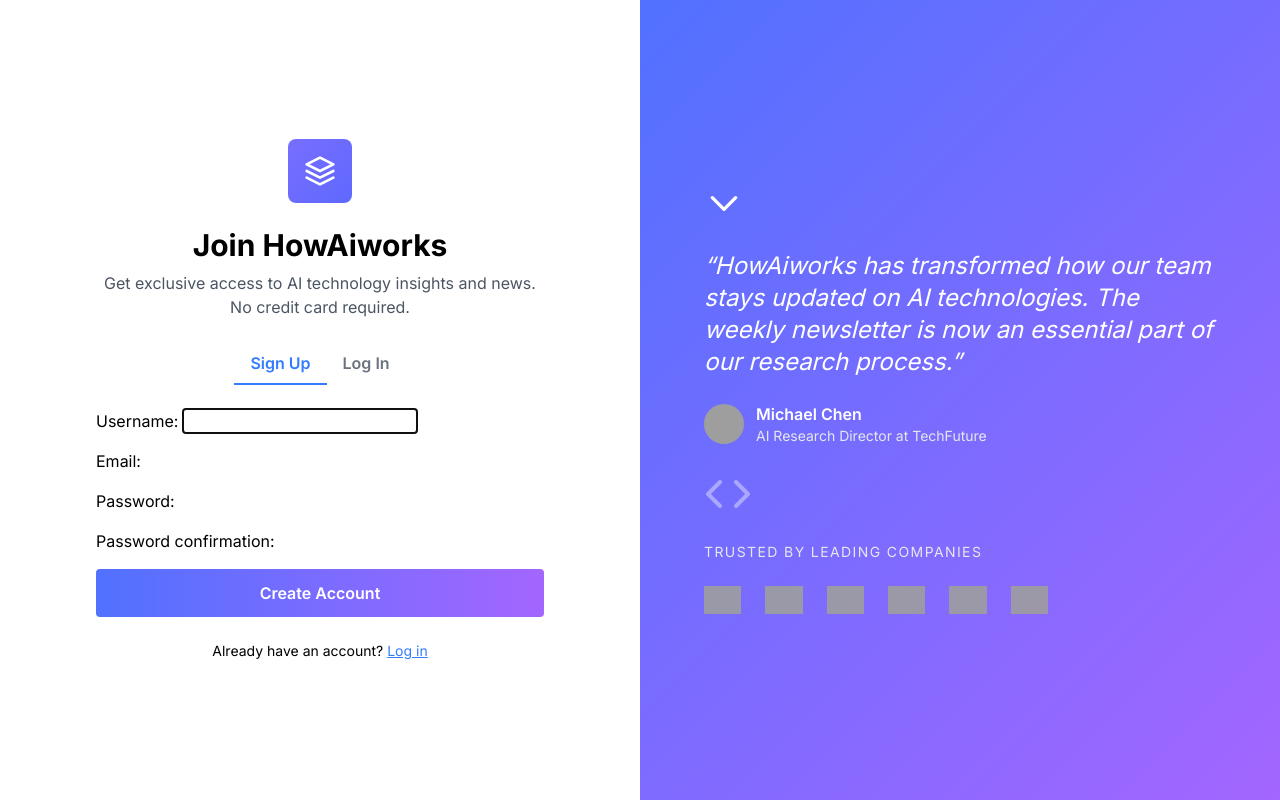
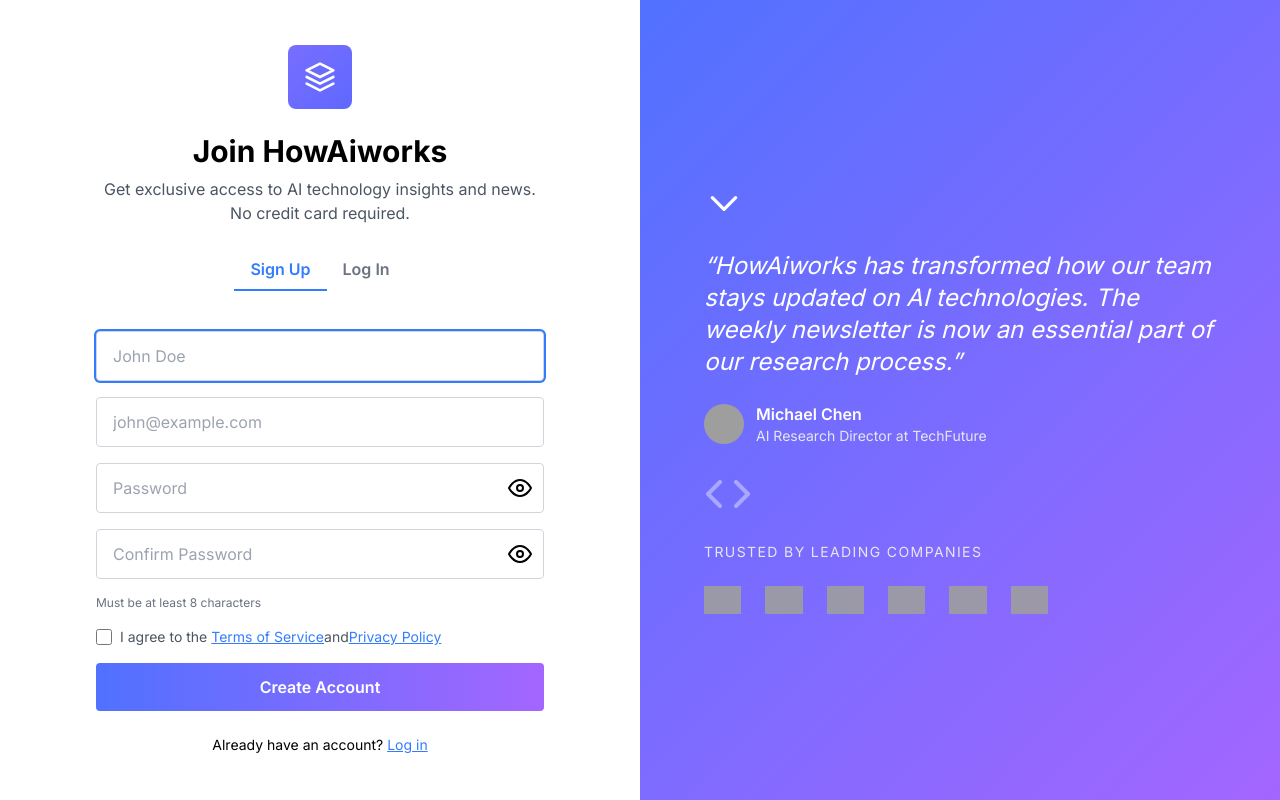
Before and after one commit to rammedisetti/ai-blog, a Django app: page /accounts/auth/ in a window 1280 px wide. Run offline with Django 5.2, Linux system fonts and the light colour scheme; some libraries are stand-ins or nearby versions; grey boxes are pictures that could not be loaded.

Commit message:
AI-26: use widget tweaks for auth forms

```diff
--- a/accounts/templates/accounts/auth_split.html
+++ b/accounts/templates/accounts/auth_split.html
@@ -1,4 +1,4 @@
-{% load static %}
+{% load static widget_tweaks %}
 <!DOCTYPE html>
 <html lang="en">
 <head>
@@ -22,43 +22,41 @@
                 <button id="signupTab" class="px-4 py-2 font-semibold border-b-2 {% if active_form == 'signup' %}border-[#347CFF] text-[#347CFF]{% else %}border-transparent text-gray-500{% endif %}">Sign Up</button>
                 <button id="loginTab" class="px-4 py-2 font-semibold border-b-2 {% if active_form == 'login' %}border-[#347CFF] text-[#347CFF]{% else %}border-transparent text-gray-500{% endif %}">Log In</button>
             </div>
+
             <form id="signupForm" class="space-y-4 {% if active_form != 'signup' %}hidden{% endif %}" method="post" action="{% url 'accounts:signup' %}">
                 {% csrf_token %}
                 {{ signup_form.non_field_errors }}
-                <div>
-                    {{ signup_form.username.label_tag }}
-                    {{ signup_form.username }}
-                    {{ signup_form.username.errors }}
+                {{ signup_form.username|add_class:'w-full px-4 py-3 border border-gray-300 rounded focus:outline-none focus:ring-2 focus:ring-[#347CFF]'|attr:'placeholder:John Doe' }}
+                {{ signup_form.email|add_class:'w-full px-4 py-3 border border-gray-300 rounded focus:outline-none focus:ring-2 focus:ring-[#347CFF]'|attr:'placeholder:john@example.com' }}
+                <div class="relative">
+                    {{ signup_form.password1|add_class:'w-full px-4 py-3 border border-gray-300 rounded focus:outline-none focus:ring-2 focus:ring-[#347CFF]'|attr:'id:signupPassword'|attr:'placeholder:Password' }}
+                    <span class="absolute inset-y-0 right-3 flex items-center cursor-pointer" onclick="togglePassword('signupPassword', this)">
+                        <i data-feather="eye"></i>
+                    </span>
                 </div>
-                <div>
-                    {{ signup_form.email.label_tag }}
-                    {{ signup_form.email }}
-                    {{ signup_form.email.errors }}
+                <div class="relative">
+                    {{ signup_form.password2|add_class:'w-full px-4 py-3 border border-gray-300 rounded focus:outline-none focus:ring-2 focus:ring-[#347CFF]'|attr:'id:signupPassword2'|attr:'placeholder:Confirm Password' }}
+                    <span class="absolute inset-y-0 right-3 flex items-center cursor-pointer" onclick="togglePassword('signupPassword2', this)">
+                        <i data-feather="eye"></i>
+                    </span>
                 </div>
-                <div>
-                    {{ signup_form.password1.label_tag }}
-                    {{ signup_form.password1 }}
-                    {{ signup_form.password1.errors }}
-                </div>
-                <div>
-                    {{ signup_form.password2.label_tag }}
-                    {{ signup_form.password2 }}
-                    {{ signup_form.password2.errors }}
-                </div>
+                <p class="text-xs text-gray-500">Must be at least 8 characters</p>
+                <label class="flex items-center text-sm text-gray-600">
+                    <input type="checkbox" required class="mr-2 h-4 w-4 text-[#347CFF]">
+                    I agree to the <a href="#" class="text-[#347CFF] underline ml-1">Terms of Service</a> and <a href="#" class="text-[#347CFF] underline">Privacy Policy</a>
+                </label>
                 <button type="submit" class="w-full py-3 text-white font-semibold rounded bg-gradient-to-r from-[#5171FF] to-[#A366FF] hover:shadow-md">Create Account</button>
             </form>
+
             <form id="loginForm" class="space-y-4 {% if active_form != 'login' %}hidden{% endif %}" method="post" action="{% url 'accounts:login' %}">
                 {% csrf_token %}
                 {{ login_form.non_field_errors }}
-                <div>
-                    {{ login_form.username.label_tag }}
-                    {{ login_form.username }}
-                    {{ login_form.username.errors }}
-                </div>
-                <div>
-                    {{ login_form.password.label_tag }}
-                    {{ login_form.password }}
-                    {{ login_form.password.errors }}
+                {{ login_form.username|add_class:'w-full px-4 py-3 border border-gray-300 rounded focus:outline-none focus:ring-2 focus:ring-[#347CFF]'|attr:'placeholder:Username or Email' }}
+                <div class="relative">
+                    {{ login_form.password|add_class:'w-full px-4 py-3 border border-gray-300 rounded focus:outline-none focus:ring-2 focus:ring-[#347CFF]'|attr:'id:loginPassword'|attr:'placeholder:Password' }}
+                    <span class="absolute inset-y-0 right-3 flex items-center cursor-pointer" onclick="togglePassword('loginPassword', this)">
+                        <i data-feather="eye"></i>
+                    </span>
                 </div>
                 <button type="submit" class="w-full py-3 text-white font-semibold rounded bg-gradient-to-r from-[#5171FF] to-[#A366FF] hover:shadow-md">Log In</button>
             </form>
@@ -103,34 +101,42 @@
             el.innerHTML = feather.icons['eye'].toSvg();
         }
     }
+
     const signupTab = document.getElementById('signupTab');
     const loginTab = document.getElementById('loginTab');
     const signupForm = document.getElementById('signupForm');
     const loginForm = document.getElementById('loginForm');
     const switchToLogin = document.getElementById('switchToLogin');
-    signupTab.addEventListener('click', () => {
+
+    function activateTab(tab) {
+        if (tab === 'signup') {
             signupTab.classList.add('text-[#347CFF]', 'border-[#347CFF]');
+            signupTab.classList.remove('text-gray-500', 'border-transparent');
+            loginTab.classList.add('text-gray-500', 'border-transparent');
             loginTab.classList.remove('text-[#347CFF]', 'border-[#347CFF]');
             signupForm.classList.remove('hidden');
             loginForm.classList.add('hidden');
-    });
-    loginTab.addEventListener('click', () => {
+        } else {
             loginTab.classList.add('text-[#347CFF]', 'border-[#347CFF]');
+            loginTab.classList.remove('text-gray-500', 'border-transparent');
+            signupTab.classList.add('text-gray-500', 'border-transparent');
             signupTab.classList.remove('text-[#347CFF]', 'border-[#347CFF]');
             signupForm.classList.add('hidden');
             loginForm.classList.remove('hidden');
-    });
+        }
+        feather.replace();
+    }
+
+    signupTab.addEventListener('click', () => activateTab('signup'));
+    loginTab.addEventListener('click', () => activateTab('login'));
+
     switchToLogin.addEventListener('click', function(e) {
         e.preventDefault();
-        loginTab.click();
+        activateTab('login');
     });
+
     const defaultTab = '{{ active_form|default:"signup" }}';
-    if (defaultTab === 'login') {
-        loginTab.click();
-    } else {
-        signupTab.click();
-    }
-    feather.replace();
+    activateTab(defaultTab);
     </script>
 </body>
 </html>
--- a/aiblogsite/settings.py
+++ b/aiblogsite/settings.py
@@ -38,6 +38,7 @@
     'django.contrib.sessions',
     'django.contrib.messages',
     'django.contrib.staticfiles',
+    'widget_tweaks',
     'accounts',
     'blog',
 ]
--- a/requirements.txt
+++ b/requirements.txt
@@ -5,3 +5,4 @@
 psycopg2-binary==2.9.10
 sqlparse==0.5.3
 tzdata==2025.2
+django-widget-tweaks==1.5.0
```
Lines whose indentation alone changed are shown as unchanged.
